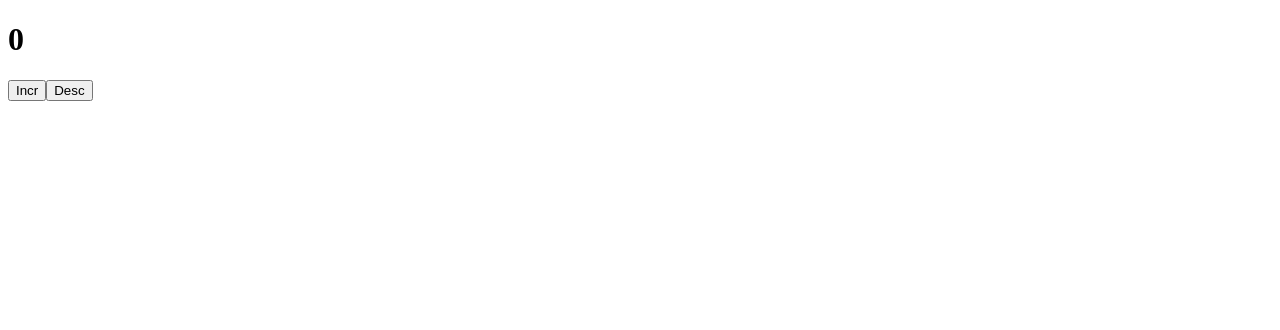
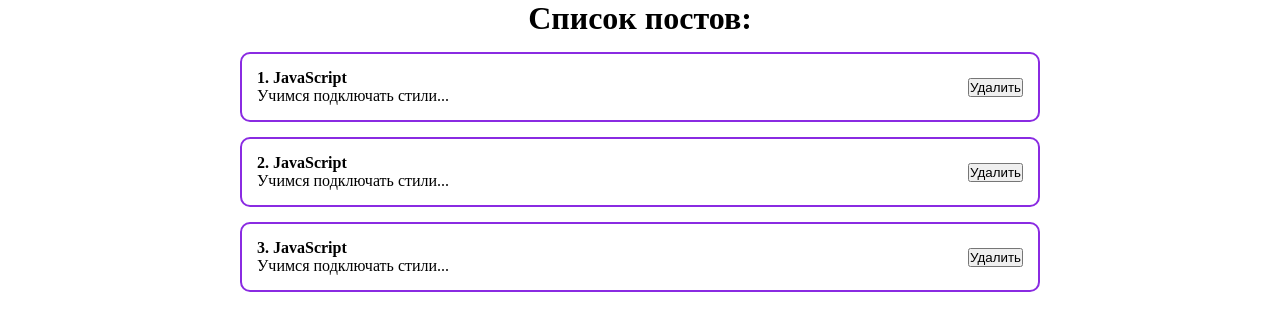
Before and after one commit to Tanya-Gro/thirst-react-app, a React (Create React App) app: page / in a window 1280 px wide. Shown: the top 330 px of the page. Built offline with nearby package versions, Linux system fonts and the light colour scheme.

Commit message:
feat: add PostItem component

```diff
--- a/src/App.js
+++ b/src/App.js
@@ -1,12 +1,18 @@
-import React from "react";
-import ClassCounter from "./components/ClassCounter";
-
+import React, { useState } from "react";
+import'./styles/App.css';
+import { PostItem } from "./components/PostItem";
 
 function App() {
+  const [posts, setPostr] = useState([
+    {id:1, title:'JavaScript', body: 'Учимся подключать стили...'},
+    {id:2, title:'JavaScript', body: 'Учимся подключать стили...'},
+    {id:3, title:'JavaScript', body: 'Учимся подключать стили...'},
+  ])
 
   return (
     <div className="App">
-      <ClassCounter/>
+      <h1 className="post-list__title">Список постов:</h1>
+      {posts.map(post => <PostItem post = {post} key = {post.id}/>)}
     </div>
   );
 }
--- /dev/null
+++ b/src/components/PostItem.jsx
@@ -0,0 +1,22 @@
+import React from 'react'
+
+export const PostItem = (props) => {
+
+  return (
+    <div className="post">
+
+      <div className="post__content">
+        <strong>{props.post.id}. {props.post.title}</strong>
+
+        <div>
+          {props.post.body}
+        </div>
+      </div>
+
+      <div className="post__btn">
+        <button>Удалить</button>
+      </div>
+
+    </div>
+  )
+}
--- a/src/index.js
+++ b/src/index.js
@@ -1,9 +1,11 @@
-import React from 'react';
+import React, { StrictMode } from 'react';
 import ReactDOM from 'react-dom/client';
 import App from './App';
 
 const root = ReactDOM.createRoot(document.getElementById('root'));
 
 root.render(
-    <App />
+    <StrictMode>
+        <App />
+    </StrictMode>
 );
--- /dev/null
+++ b/src/styles/App.css
@@ -0,0 +1,28 @@
+* {
+  margin: 0;
+  padding: 0;
+  box-sizing: border-box;
+}
+
+#root {
+  display: flex;
+  justify-content: center;
+}
+
+.App {
+  width: 800px;
+}
+
+.post {
+  display: flex;
+  padding: 15px;
+  border: 2px solid blueviolet;
+  border-radius: 10px;
+  margin-top: 15px;
+  justify-content: space-between;
+  align-items: center;
+}
+
+.post-list__title {
+  text-align: center;
+}
```
